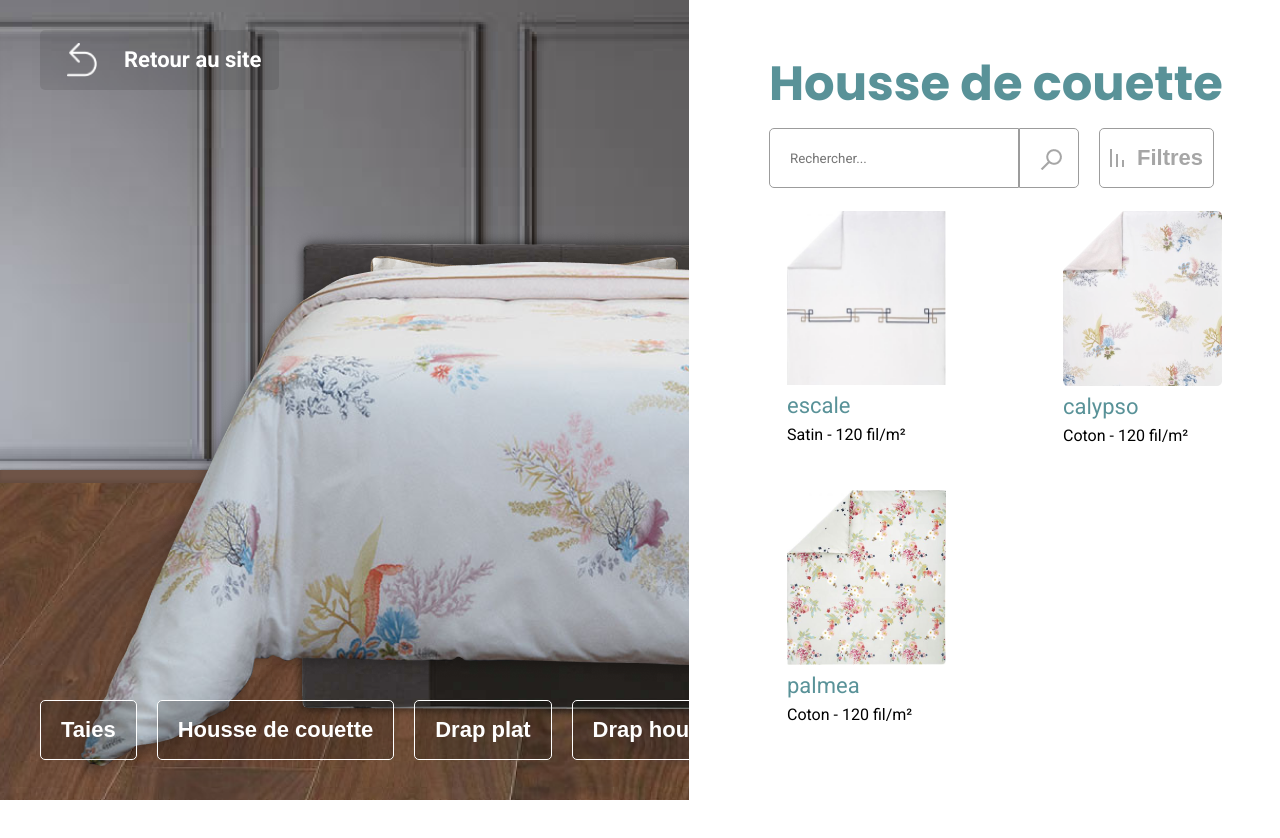
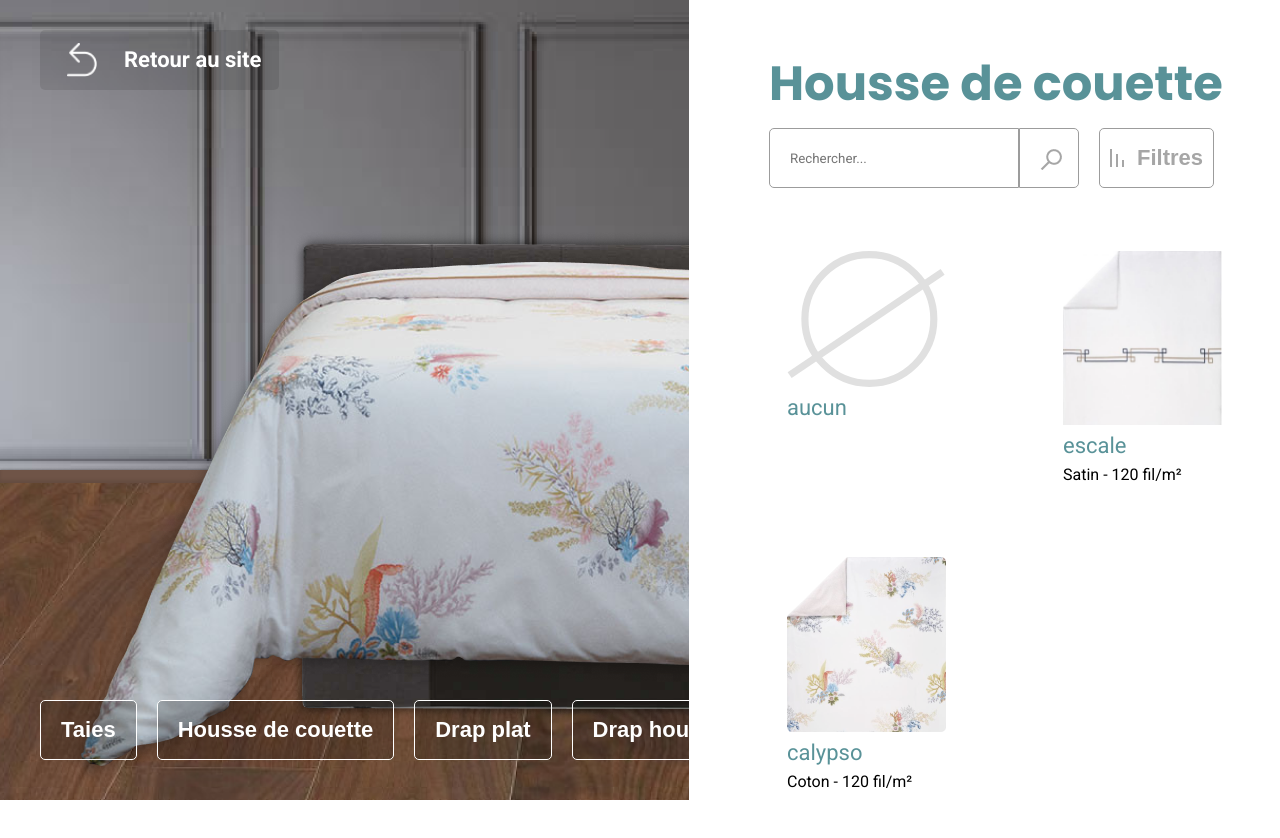
Before and after one commit to FlorianDurand/yves-delorme-simulateur, a Next.js app: page / in a window 1280 px wide. Both pictures are taken after a click on the element "Housse de couette". Shown: the top 838 px of the page. Built offline with nearby package versions, Linux system fonts and the light colour scheme.

Commit message:
On dirait que ca marche mais enfait pas trop

```diff
--- a/components/Article.js
+++ b/components/Article.js
@@ -1,18 +1,31 @@
-import React from 'react'
+import React, { useState } from 'react';
 import PropTypes from 'prop-types'
 
 import styles from './Article.module.css'
 
 const Article = props => {
     let couette = props.couette;
+    const [activeCouette,setActiveCouette] = useState(false);
     return(
         <div>
         { couette != null ?
-            <div className={styles.article} onClick={() => props.onCouetteChange(props.couette)}>
-                <img className={styles.image} src={props.image} />
-                <h2 className={styles.subtitle}>{props.name}</h2>
-                <p className={styles.description}>{props.description}</p>
-            </div>
+
+            activeCouette ?
+
+                <div className={`${styles.article} ${styles.articleActive}`}  onClick={() => {props.onCouetteChange(props.couette), setActiveCouette(true)}}>
+                    <img className={styles.image} src={props.image} />
+                    <h2 className={styles.subtitle}>{props.name}</h2>
+                    <p className={styles.description}>{props.description}</p>
+                </div>
+
+            :
+
+                <div className={`${styles.article}`}  onClick={() => {props.onCouetteChange(props.couette), setActiveCouette(true)}}>
+                    <img className={styles.image} src={props.image} />
+                    <h2 className={styles.subtitle}>{props.name}</h2>
+                    <p className={styles.description}>{props.description}</p>
+                </div>
+
         : props.taiesPetit != null ?
 
             <div className={styles.article} onClick={() => props.onSmallPillowChange(props.taiesPetit)}>
--- a/components/Article.module.css
+++ b/components/Article.module.css
@@ -4,8 +4,18 @@
     /* width: 232px; */
     padding: 23px 38px;
     margin: 0;
+    margin-top: 10px;
     cursor: pointer;
+    height: 250px;
+
 }
+
+.articleActive{
+    background-color: #599298;
+    border-radius: 5px;
+}
+
+
 
 .image{
     /* display: block;
--- a/components/Bed.module.css
+++ b/components/Bed.module.css
@@ -34,30 +34,30 @@
 
 .back{
     position: absolute;
-    top: 256px;
+    top: 276px;
     left: 370px;
 }
 
 .backRight{
     position: absolute;
-    top: 256px;
+    top: 276px;
     left: 710px;
 }
 
 .middle{
     position: absolute;
-    top: 281px;
+    top: 311px;
     left: 397px;
 }
 
 .middleRight{
     position: absolute;
-    top: 281px;
+    top: 311px;
     left: 697px;
 }
 
 .front{
     position: absolute;
-    top: 334px;
+    top: 354px;
     left: 590px;
 }
--- a/components/Menu.js
+++ b/components/Menu.js
@@ -7,6 +7,12 @@ import Article from './Article';
 
 const articlesCouette = [
 	{
+		name : 'aucun',
+		image : '/static/none.svg',
+		description: '',
+		couette: '/static/Bed/none.png'
+	},
+	{
 		name : 'escale',
 		image : '/static/MenuCouettes/escale.png',
 		description: 'Satin - 120 fil/m²',
@@ -15,12 +21,6 @@ const articlesCouette = [
 	{
 		name : 'calypso',
 		image : '/static/MenuCouettes/article.png',
-		description: 'Coton - 120 fil/m²',
-		couette: '/static/Bed/couette.png'
-	},
-	{
-		name : 'palmea',
-		image : '/static/MenuCouettes/palmea.png',
 		description: 'Coton - 120 fil/m²',
 		couette: '/static/Bed/couette.png'
 	}
--- a/components/Menu.module.css
+++ b/components/Menu.module.css
@@ -24,6 +24,7 @@
     flex-wrap: wrap;
     width: 100%;
     padding: 0 20px;
+    margin-top: 30px;
 }
 
 .pillowSelector{
```
Also changed, not shown: public/static/Bed/none.png (added), public/static/none.svg (added).
